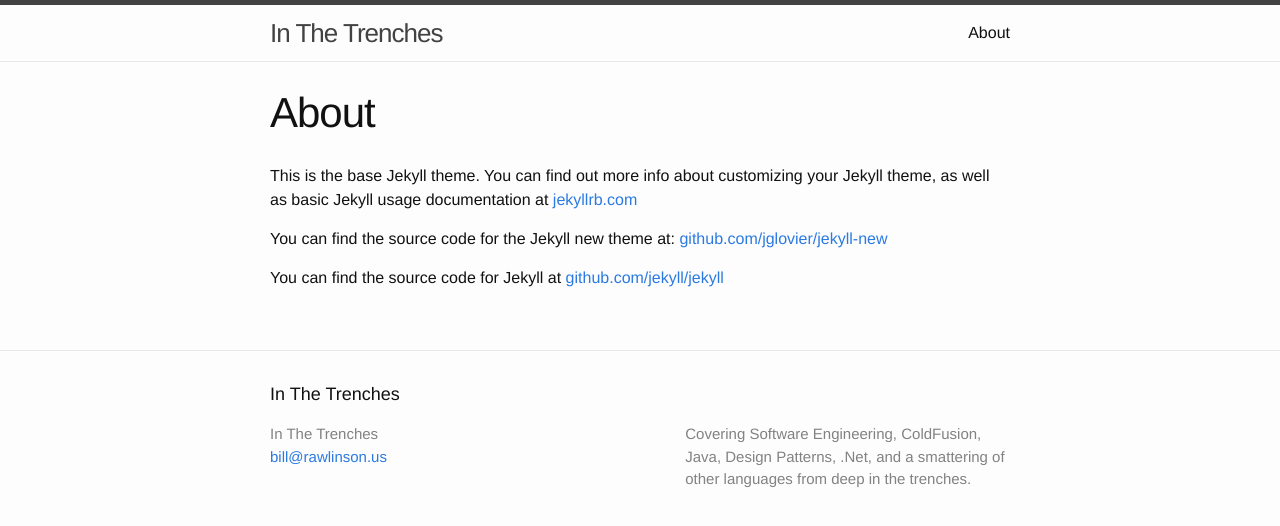
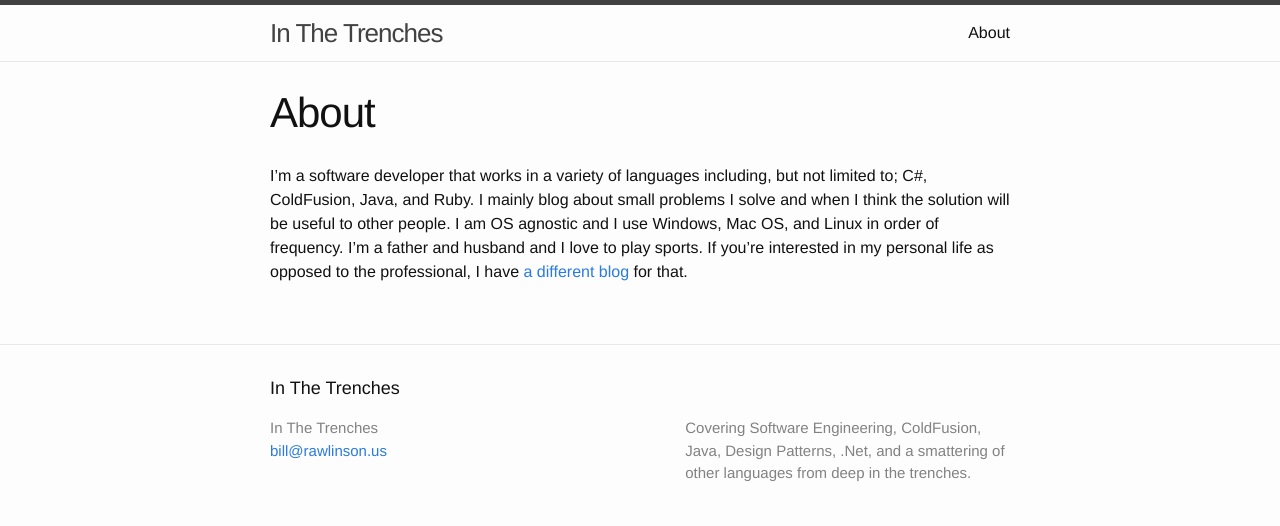
Before and after one commit to finalcut/finalcut.github.io, a Jekyll site: the page built from about.md, in a window 1280 px wide. Shown: the top 526 px of the page. Built offline with Jekyll 4.4.1, drawn with Linux system fonts in a browser that asks for light colours; Markdown is read by kramdown in place of the engine named in the settings.

Commit message:
fix about

```diff
--- a/about.md
+++ b/about.md
@@ -4,8 +4,5 @@ title: About
 permalink: /about/
 ---
 
-This is the base Jekyll theme. You can find out more info about customizing your Jekyll theme, as well as basic Jekyll usage documentation at [jekyllrb.com](http://jekyllrb.com/)
-
-You can find the source code for the Jekyll new theme at: [github.com/jglovier/jekyll-new](https://github.com/jglovier/jekyll-new)
-
-You can find the source code for Jekyll at [github.com/jekyll/jekyll](https://github.com/jekyll/jekyll)
+I'm a software developer that works in a variety of languages including, but not limited to; C#, ColdFusion, Java, and Ruby. I mainly blog about small problems I solve and when I think the solution will be useful to other people.
+I am OS agnostic and I use Windows, Mac OS, and Linux in order of frequency. I'm a father and husband and I love to play sports. If you're interested in my personal life as opposed to the professional, I have [a different blog](http://rawlinson.us) for that.
```
